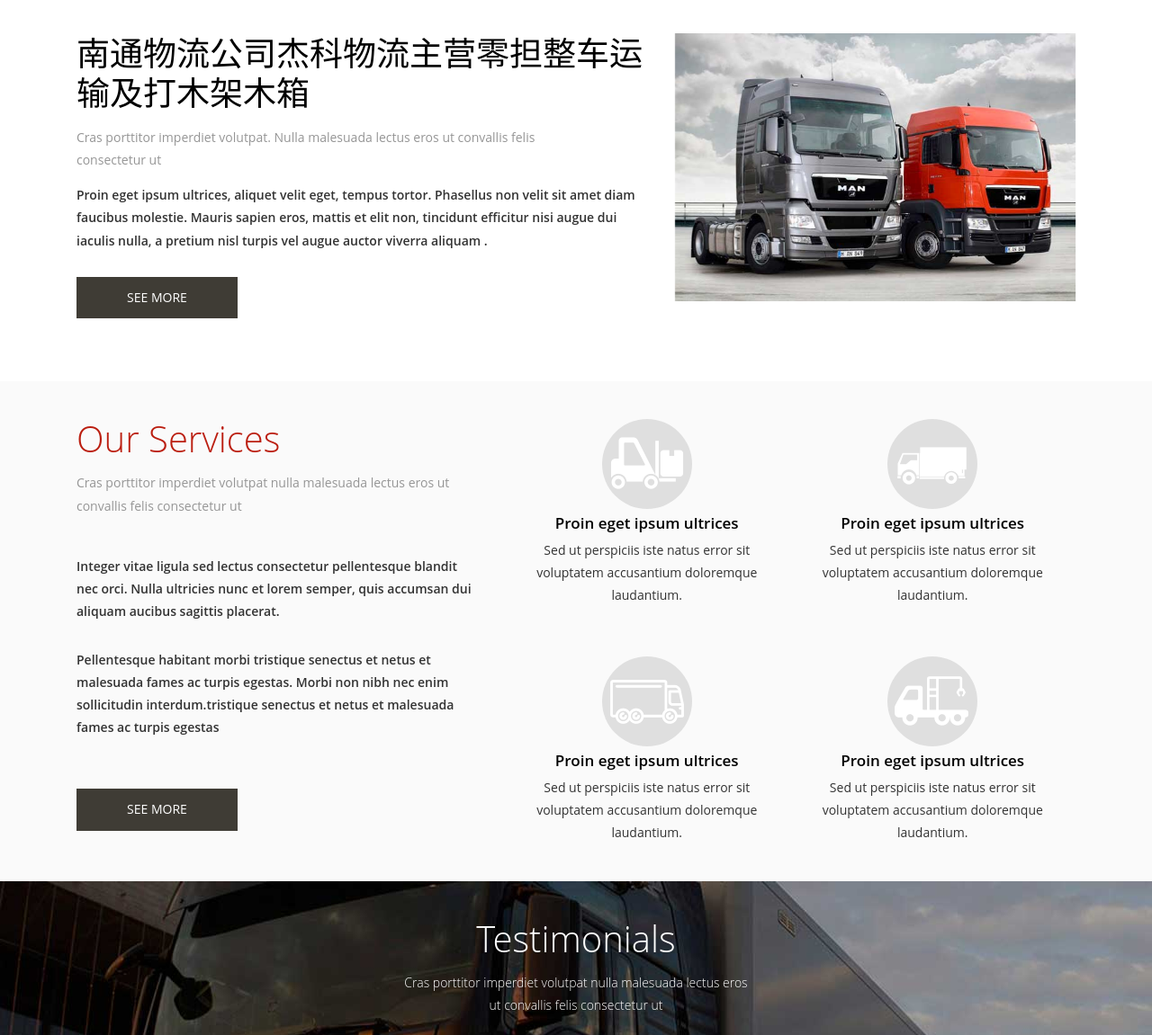
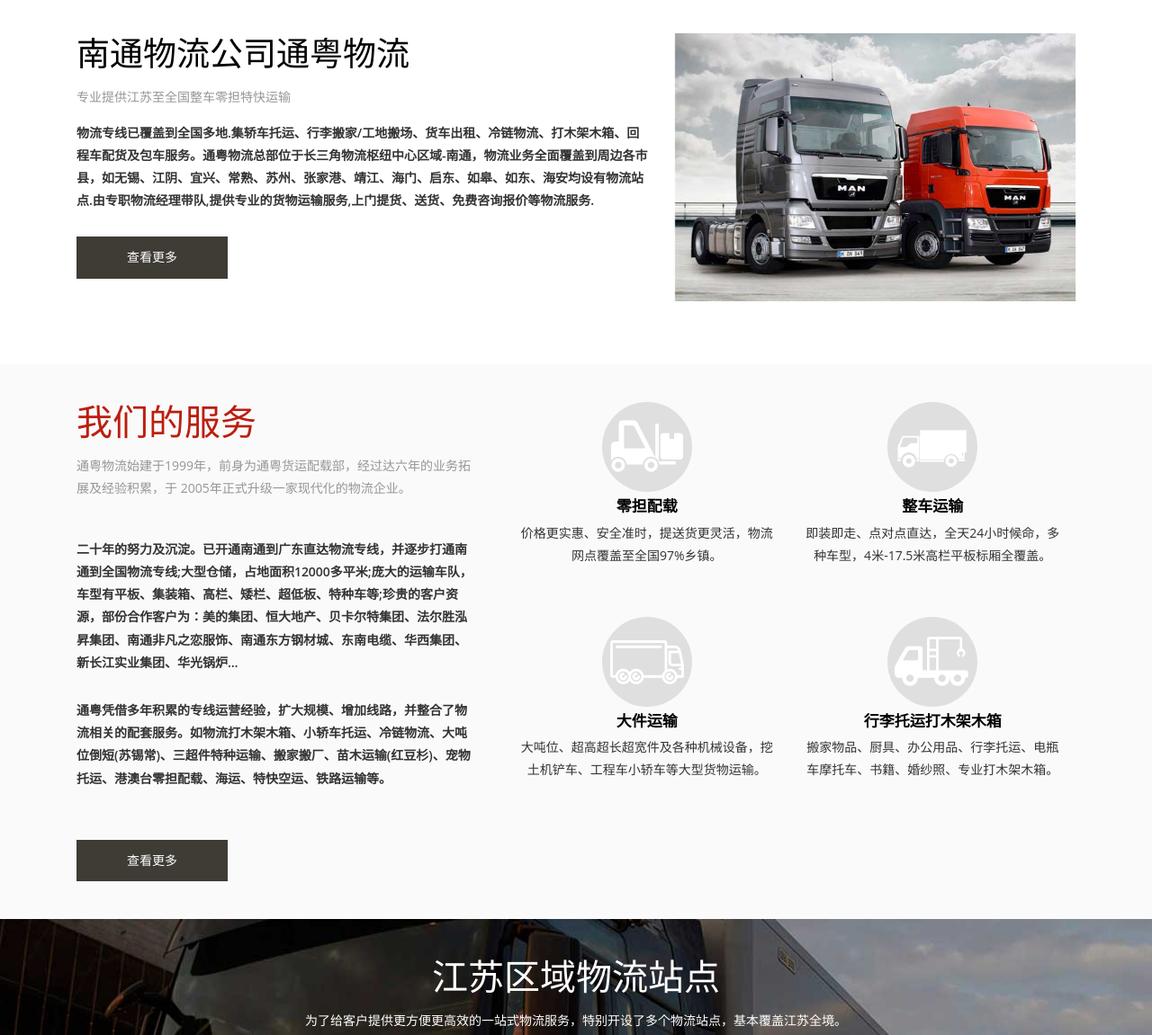
Before and after one commit to zxcwuliu/tongyuewl, a plain HTML site: page index.html in a window 1280 px wide. Shown: the part 760-1911 px from the top of the page at 90% size. Drawn offline with nearby package versions, Linux system fonts and the light colour scheme; a web font is replaced by a local one.

Commit message:
Update index.html

```diff
--- a/index.html
+++ b/index.html
@@ -1,9 +1,10 @@
 <!DOCTYPE html>
 <html>
 <head>
-<title>南通物流公司电话 - 杰科物流13912292765</title>
+<title>南通物流公司电话 - 通粤物流13912292765</title>
 <meta name="viewport" content="width=device-width, initial-scale=1">
 <meta http-equiv="Content-Type" content="text/html; charset=utf-8" />
+<meta name="description"content="南通物流公司通粤物流电话13912292765-专业的货物运输公司，为您提供零担配载、整车物流、行李托运、大件运输、专业打木架木箱及物流相关服务，提供特快物流专线业务。"/>
 <meta name="keywords" content="南通物流公司,南通物流公司电话,南通货运公司,南通货运公司电话,南通运输公司,南通零担物流,南通整车物流运输,南通物流打木架" />
 <script type="application/x-javascript"> addEventListener("load", function() { setTimeout(hideURLbar, 0); }, false); function hideURLbar(){ window.scrollTo(0,1); } </script>
 <!-- bootstarp-css -->
@@ -42,7 +43,7 @@
 		<div class="container">
 			<div class="header">
 				<div class="head-logo">
-					<a href="index.html"><img src="images/logo.png" alt="南通物流公司杰科物流" /></a>
+					<a href="index.html"><img src="images/logo.png" alt="南通物流公司通粤物流" /></a>
 				</div>
 				<div class="top-nav">
 					<span class="menu"><img src="images/menu.png" alt=""></span>
@@ -125,11 +126,11 @@
 			<div class="banner-bottom-grids">
 				<div class="col-md-7 banner-bottom-grid-text">
 					<div class="jumbotron banner-bottom-left wow fadeInLeft animated" data-wow-delay="0.5s" style="visibility: visible; -webkit-animation-delay: 0.5s;	">
-					  <h3>南通物流公司杰科物流主营零担整车运输及打木架木箱</h3>
-						<h5>Cras porttitor imperdiet volutpat. Nulla malesuada lectus eros ut convallis felis <span>consectetur ut</span></h5>
-						<p>Proin eget ipsum ultrices, aliquet velit eget, tempus tortor. Phasellus non velit sit amet diam faucibus molestie. Mauris sapien eros, mattis et elit non, tincidunt efficitur nisi augue dui iaculis nulla, a pretium nisl turpis vel augue auctor viverra aliquam .</p>
+					  <h3>南通物流公司通粤物流</h3>
+						<h5>专业提供江苏至全国整车零担特快运输</h5>
+						<p>物流专线已覆盖到全国多地.集轿车托运、行李搬家/工地搬场、货车出租、冷链物流、打木架木箱、回程车配货及包车服务。通粤物流总部位于长三角物流枢纽中心区域-南通，物流业务全面覆盖到周边各市县，如无锡、江阴、宜兴、常熟、苏州、张家港、靖江、海门、启东、如皋、如东、海安均设有物流站点.由专职物流经理带队,提供专业的货物运输服务,上门提货、送货、免费咨询报价等物流服务.</p>
 						<div class="see-button">
-							<a class="btn btn-primary btn-lg see-button hvr-shutter-out-horizontal" href="about.html" role="button">See More</a>
+							<a class="btn btn-primary btn-lg see-button hvr-shutter-out-horizontal" href="about.html" role="button">查看更多</a>
 						</div>
 					</div>
 				</div>
@@ -147,13 +148,13 @@
 		<!-- container -->
 		<div class="container">
 			<div class="col-md-5 specialty-info wow fadeInLeft animated" data-wow-delay="0.5s" style="visibility: visible; -webkit-animation-delay: 0.5s;">
-				<h3>Our Services</h3>
-				<h5>Cras porttitor imperdiet volutpat nulla malesuada lectus eros ut convallis felis consectetur ut </h5>
-				<p>Integer vitae ligula sed lectus consectetur pellentesque blandit nec orci. Nulla ultricies nunc et lorem semper, quis accumsan dui aliquam aucibus sagittis placerat.
-					<span>Pellentesque habitant morbi tristique senectus et netus et malesuada fames ac turpis egestas. Morbi non nibh nec enim sollicitudin interdum.tristique senectus et netus et malesuada fames ac turpis egestas</span>
+				<h3>我们的服务</h3>
+				<h5>通粤物流始建于1999年，前身为通粤货运配载部，经过达六年的业务拓展及经验积累，于 2005年正式升级一家现代化的物流企业。 </h5>
+				<p>二十年的努力及沉淀。已开通南通到广东直达物流专线，并逐步打通南通到全国物流专线;大型仓储，占地面积12000多平米;庞大的运输车队，车型有平板、集装箱、高栏、矮栏、超低板、特种车等;珍贵的客户资源，部份合作客户为：美的集团、恒大地产、贝卡尔特集团、法尔胜泓昇集团、南通非凡之恋服饰、南通东方钢材城、东南电缆、华西集团、新长江实业集团、华光锅炉…
+					<span>通粤凭借多年积累的专线运营经验，扩大规模、增加线路，并整合了物流相关的配套服务。如物流打木架木箱、小轿车托运、冷链物流、大吨位倒短(苏锡常)、三超件特种运输、搬家搬厂、苗木运输(红豆杉)、宠物托运、港澳台零担配载、海运、特快空运、铁路运输等。</span>
 				</p>
 				<div class="see-button">
-					<a class="btn btn-primary btn-lg see-button hvr-shutter-out-horizontal specialty-button" href="services.html" role="button">See More</a>
+					<a class="btn btn-primary btn-lg see-button hvr-shutter-out-horizontal specialty-button" href="services.html" role="button">查看更多</a>
 				</div>
 			</div>
 			<div class="col-md-7 specialty-grids">
@@ -162,15 +163,15 @@
 						<figure class="icon">
 							<img src="images/1.png" alt="" />
 						</figure>
-						<h5>Proin eget ipsum ultrices</h5>
-						<p>Sed ut perspiciis iste natus error sit voluptatem accusantium doloremque laudantium.</p>
+						<h5>零担配载</h5>
+						<p>价格更实惠、安全准时，提送货更灵活，物流网点覆盖至全国97%乡镇。</p>
 					</div>
 					<div class="col-md-6 service-box wow fadeInLeft animated" data-wow-delay="0.4s" style="visibility: visible; -webkit-animation-delay: 0.4s;">
 						<figure class="icon">
 							<img src="images/2.png" alt="" />
 						</figure>
-						<h5>Proin eget ipsum ultrices</h5>
-						<p>Sed ut perspiciis iste natus error sit voluptatem accusantium doloremque laudantium.</p>
+						<h5>整车运输</h5>
+						<p>即装即走、点对点直达，全天24小时候命，多种车型，4米-17.5米高栏平板标厢全覆盖。</p>
 					</div>
 					<div class="clearfix"> </div>
 				</div>
@@ -179,15 +180,15 @@
 						<figure class="icon">
 							<img src="images/3.png" alt="" />
 						</figure>
-						<h5>Proin eget ipsum ultrices</h5>
-						<p>Sed ut perspiciis iste natus error sit voluptatem accusantium doloremque laudantium.</p>
+						<h5>大件运输</h5>
+						<p>大吨位、超高超长超宽件及各种机械设备，挖土机铲车、工程车小轿车等大型货物运输。</p>
 					</div>
 					<div class="col-md-6 service-box wow fadeInLeft animated" data-wow-delay="0.4s" style="visibility: visible; -webkit-animation-delay: 0.4s;">
 						<figure class="icon">
 							<img src="images/4.png" alt="" />
 						</figure>
-						<h5>Proin eget ipsum ultrices</h5>
-						<p>Sed ut perspiciis iste natus error sit voluptatem accusantium doloremque laudantium.</p>
+						<h5>行李托运打木架木箱</h5>
+						<p>搬家物品、厨具、办公用品、行李托运、电瓶车摩托车、书籍、婚纱照、专业打木架木箱。</p>
 					</div>
 					<div class="clearfix"> </div>
 				</div>
@@ -201,12 +202,12 @@
 	<div class="testimonials">
 		<div class="container">
 			<div class="testimonial-nfo wow fadeInLeft animated" data-wow-delay="0.4s" style="visibility: visible; -webkit-animation-delay: 0.4s;">
-				<h3>Testimonials</h3>
-				<h5>Cras porttitor imperdiet volutpat nulla malesuada lectus eros <span>ut convallis felis consectetur ut </span></h5>
+				<h3>江苏区域物流站点</h3>
+				<h5>为了给客户提供更方便更高效的一站式物流服务，特别开设了多个物流站点，基本覆盖江苏全境。 </span></h5>
 			</div>
 			<div class="testimonial-grids wow fadeInRight animated" data-wow-delay="0.4s" style="visibility: visible; -webkit-animation-delay: 0.4s;">
 				<div class="testimonial-grid">
-					<p><span>"</span> Lorem ipsum dolor sit amet, consectetur adipiscing elit. Nam fermentum iaculis diam quis sodales. Vestibulum eu dui tellus. In viverra porttitor auctor. Pellentesque habitant morbi tristique senectus et netus et malesuada fames ac turpis egestas<span> "</span></p>
+					<p><span>"</span> [南通站]:崇川区幸余路88号；[江阴站]:江阴市周庄镇龙山西路；[宜兴站]:宜金公路1号林凯物流园；[无锡站]:锡山区东北塘锡通物流园；[海门站]:叠石桥中铁物流园；[启东站]:启东市富源路与海洪路；[如东站]:如东县城南工业园区内；[如皋站]:人民东路与新桃路口；[海安站]:海安县亚太亿发物流园；[靖江站]:靖江经济开发区康桥路22号；[常熟站]:尚湖镇冶塘工业园区；[张家港]:港城大道金港物流园；[太仓站]:太仓市苏州西路101号；[吴江站]:庞金路888号物流中心；[昆山站]:陆家镇白杨湾物流中心<span> "</span></p>
 				</div>
 			</div>
 		</div>
@@ -298,7 +299,7 @@
 		<!-- container -->
 		<div class="container">
 			<div class="copyright-left wow fadeInLeft animated" data-wow-delay="0.4s" style="visibility: visible; -webkit-animation-delay: 0.4s;">
-				<p>Copyright &copy; 2015.Company name All rights reserved.<a target="_blank" href="http://www.tongyuewl.com">南通物流公司杰科物流</a></p>
+				<p>Copyright &copy; 2015.Company name All rights reserved.<a target="_blank" href="http://www.tongyuewl.com">南通物流公司通粤物流</a></p>
 			</div>
 			<div class="copyright-right wow fadeInRight animated" data-wow-delay="0.4s" style="visibility: visible; -webkit-animation-delay: 0.4s;">
 				<ul>
```
